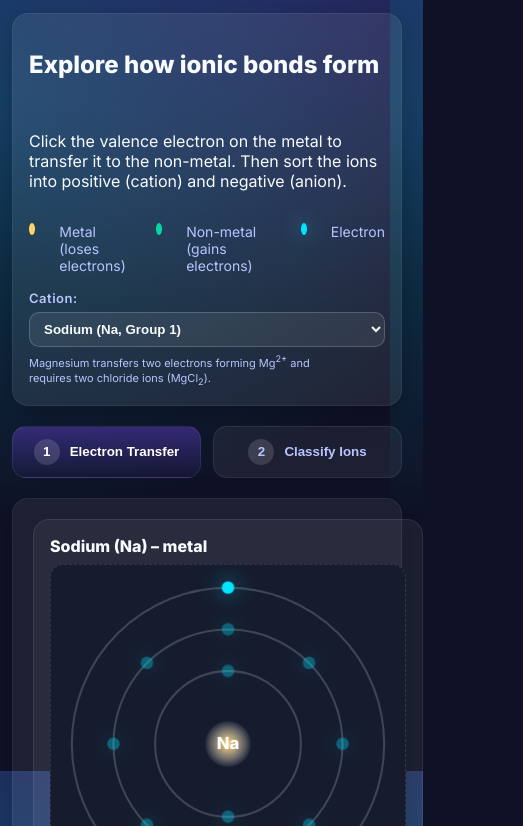
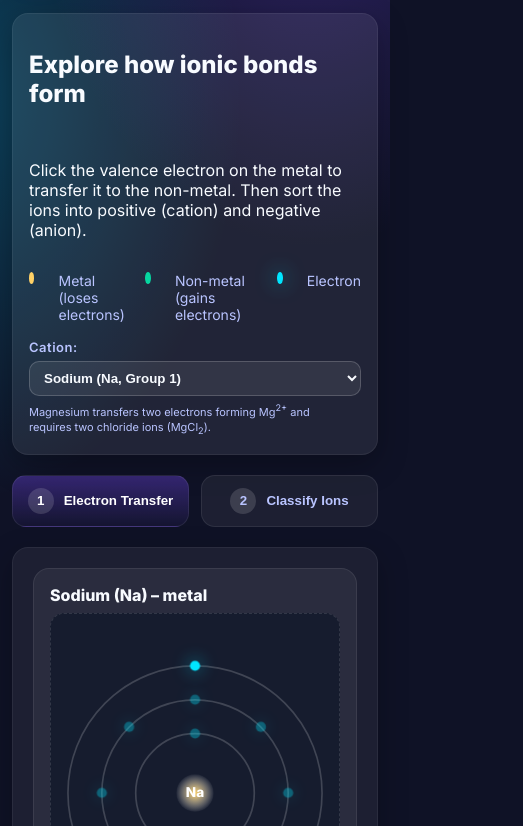
Before and after one commit to taggatron/ionicbonding, a plain HTML site: page index.html in a window 390 px wide. Shown: the part 73-899 px from the top of the page, 523 px wide, since content can reach past the window. Drawn offline with Linux system fonts and the light colour scheme.

Commit message:
updated stylings

```diff
--- a/styles/style.css
+++ b/styles/style.css
@@ -130,10 +130,18 @@ svg.atom{width:100%; height:100%}
 
 /* Tighten padding and ensure full-bleed cards on narrow phones */
 @media (max-width: 420px){
+  /* Expand gradient canvas on phones so it fills full width */
+  body{
+    background:
+      radial-gradient(120vw 80vh at 80% -10%, rgba(124,77,255,0.3), transparent 60%),
+      radial-gradient(120vw 80vh at -10% 20%, rgba(0,212,255,0.25), transparent 60%),
+      var(--bg);
+    background-repeat:no-repeat;
+  }
   /* Refined mobile layout: use intrinsic width without 100vw to avoid overflow */
-  .container{max-width:100vw; margin:16px auto 32px; padding:0 12px; width:100vw;}
+  .container{max-width:100%; margin:16px auto 32px; padding:0 12px; width:100%;}
   /* Primary blocks span width but remain within container padding */
-  .card,.panel,.stepper,.lattice-split > div,.atoms-row,.drag-area{width:100vw;}
+  .card,.panel,.stepper,.lattice-split > div,.atoms-row,.drag-area{width:100%;}
   .intro{flex-direction:column; align-items:stretch}
   .cation-picker{min-width:0; width:100%}
   /* Allow ion cards to fill width but not exceed readable line length */
```
